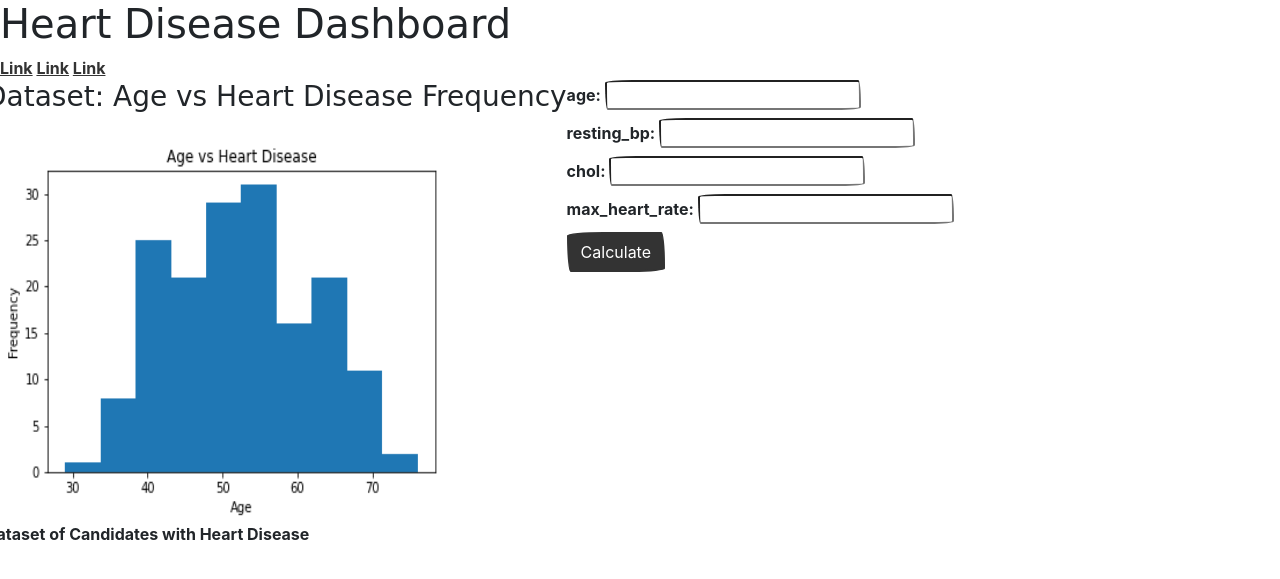
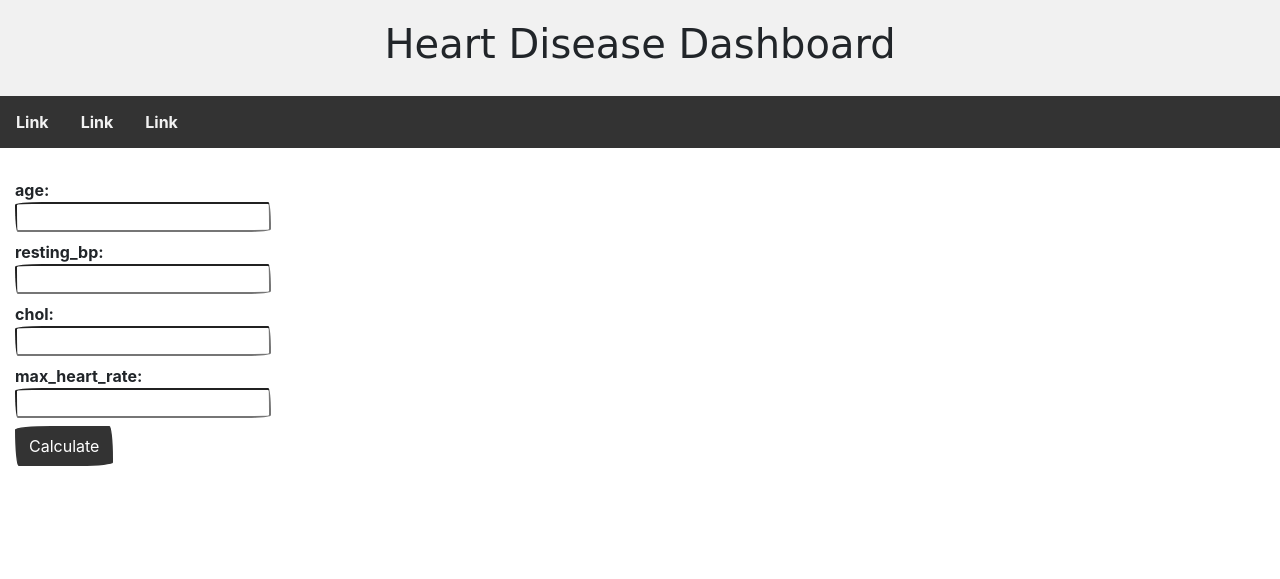
Before and after one commit to gmcglinn41/Project-3---Heart-Disease, a Flask app: page /heart-calculator in a window 1280 px wide. Shown: the top 579 px of the page. Run offline with Flask 2, Linux system fonts and the light colour scheme; parts of the project's set-up code (start-up, migrations or seed data) failed here and were passed over; some libraries are stand-ins or nearby versions; some web fonts are replaced.

Commit message:
commit on main

```diff
--- a/templates/calculator.html
+++ b/templates/calculator.html
@@ -14,9 +14,74 @@
   <link rel="stylesheet" type="text/css" href="style.css">
 
   <meta name="viewport" content="width=device-width, initial-scale=1">
+  <style>
 
+  * {
+    box-sizing: border-box;
+  }
+
+  body {
+    margin: 0;
+  }
+
+  /* Style the header */
+  .header {
+    background-color: #f1f1f1;
+    padding: 20px;
+    text-align: center;
+  }
+
+  /* Style the top navigation bar */
+  .topnav {
+    overflow: hidden;
+    background-color: #333;
+  }
+
+  .desc {
+    margin:auto;
+    width:100%;
+    text-align: center;
+  }
+  /* Style the topnav links */
+  .topnav a {
+    float: left;
+    display: block;
+    color: #f2f2f2;
+    text-align: center;
+    padding: 14px 16px;
+    text-decoration: none;
+  }
+
+  /* Change color on hover */
+  .topnav a:hover {
+    background-color: #ddd;
+    color: black;
+  }
+
+  /* Create three equal columns that floats next to each other */
+  .column {
+    float: left;
+    width: 33.33%;
+    padding: 15px;
+  }
+
+  /* Clear floats after the columns */
+  .row:after {
+    content: "";
+    display: table;
+    clear: both;
+  }
+
+  /* Responsive layout - makes the three columns stack on top of each other instead of next to each other */
+  @media screen and (max-width:600px) {
+    .column {
+      width: 100%;
+    }
+  }
+  </style>
   </head>
   <body>
+
     <div class="header">
       <h1>Heart Disease Dashboard</h1>
     </div>
@@ -25,18 +90,11 @@
     <a href="#">Link</a>
     <a href="#">Link</a>
     <a href="#">Link</a>
+  </head>
+  <body>
   </div>
   <div class="row">
     <div class="column">
-        <h3>Dataset: Age vs Heart Disease Frequency</h3>
-        <div class="gallery">
-          <a target="_blank" href="img_forest.jpg">
-            <img src="static/images/Age vs HeartDisease.png" alt="HeartDisease" width="500" height="400">
-          </a>
-                  <div class="desc">Dataset of Candidates with Heart Disease</div>
-        </div>
-      </div>
-
      <div class="column">
 
     <div class='form-group'>
```
Also changed, not shown: templates/index.html (+6 -5 lines), 1 other file. Lines whose indentation alone changed are shown as unchanged.
